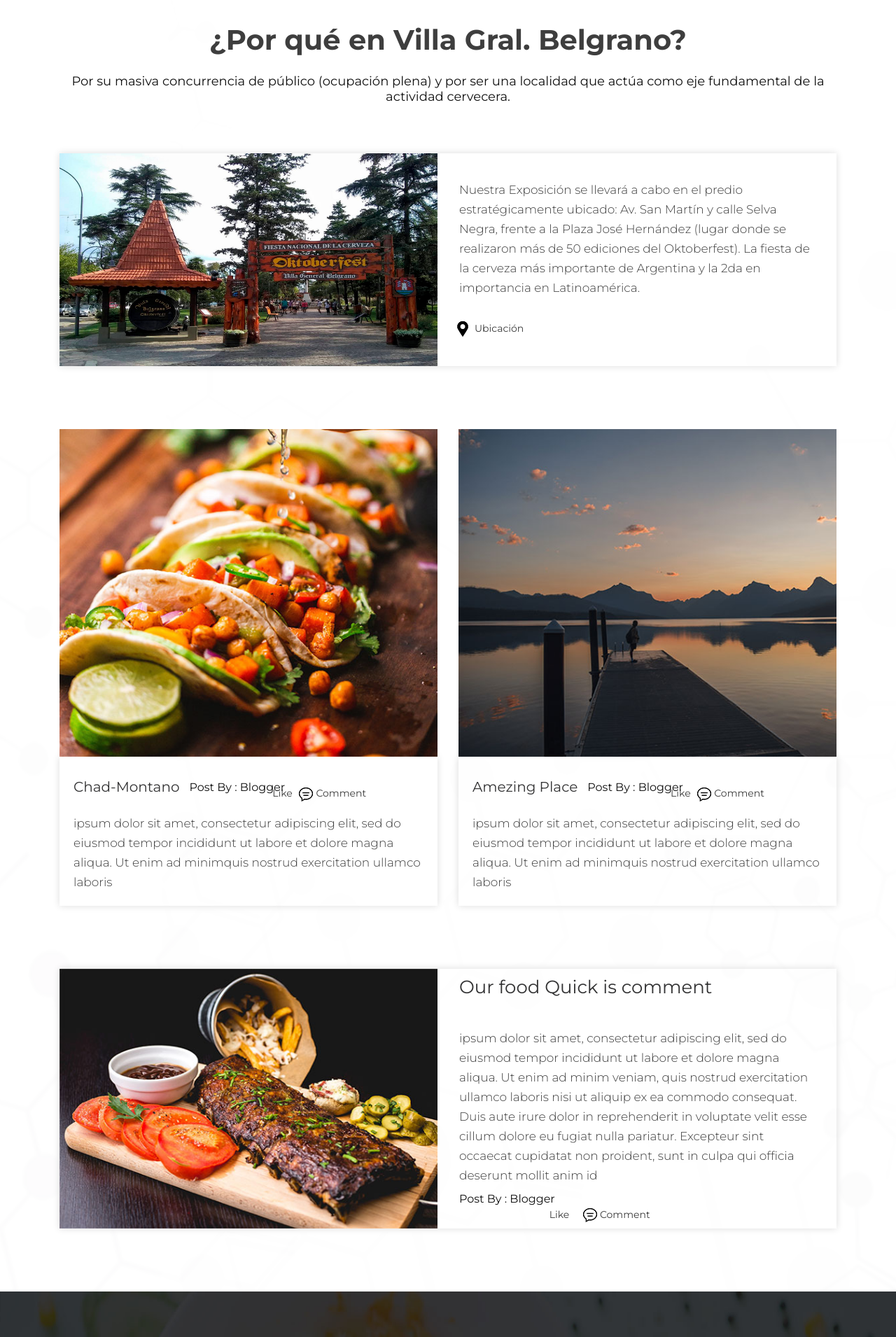
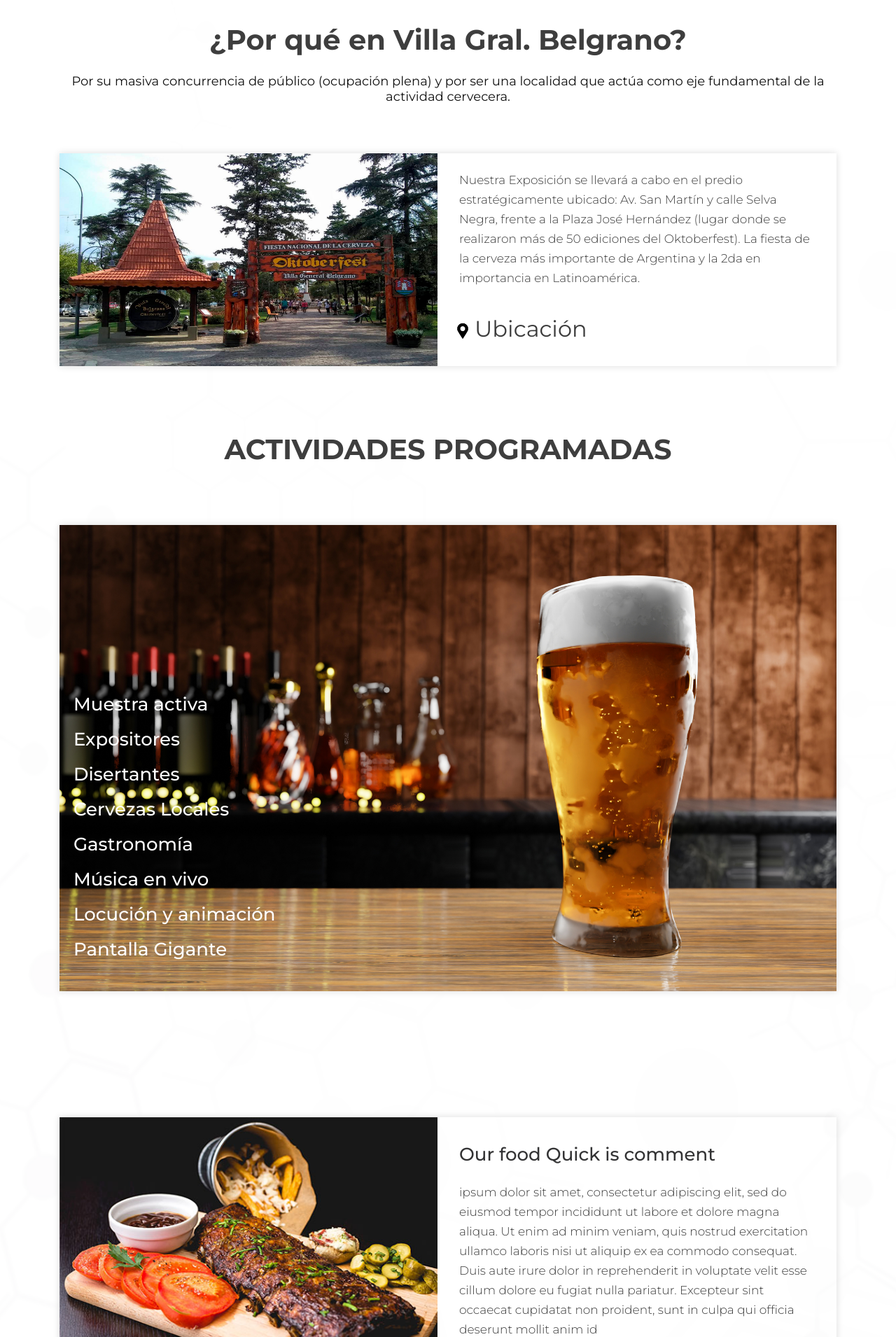
Before and after one commit to tatianadelsoglio/expocervecera, a PHP site: page / in a window 1280 px wide. Shown: the part 1537-3447 px from the top of the page at 70% size. Run offline with PHP 8.4, Linux system fonts and the light colour scheme; some libraries are stand-ins or nearby versions; some web fonts are replaced.

Commit message:
actividades programadas

```diff
--- a/css/style.css
+++ b/css/style.css
@@ -413,7 +413,7 @@ button {
 .our_text_box {padding: 1px 30px 1px 1px;}
 .our_img figure {margin: 0;}
 .our_img figure img {width: 100%;}
-.awesome {padding-bottom:40px; font-size: 26px; line-height: 38px; color:#333334; }
+.awesome {padding-bottom:30px; font-size: 26px; line-height: 20px; color:#333334; font-weight: 500;}
 .our_text_box p {padding-bottom: 10px; color: #3c3c3c; display: inline-block; }
 .flot_left1 {float: left; padding: 0;}
 /* ul.like {float: right;} */
@@ -449,7 +449,11 @@ ul.padding_left2 li img {padding: 0px 10px 0px 30px;}
 
 /** end three section **/
 
-
+li {
+     color: white;
+     font-size: 2rem;
+     font-weight: 400;
+}
 /** end for section **/
 
 .magna_top90 {margin-top: 90px;}
--- a/index.html
+++ b/index.html
@@ -195,6 +195,7 @@
             </div>
           </div>
         </div>
+
         <div class="row">
           <div class="col-md-12">
             <div class="our_two_box">
@@ -254,6 +255,49 @@
             </div>
           </div>
         </div>
+
+        <div id="actividades" class="row">
+          <div class="col-md-12">
+            <div class="titlepage">
+              <h2>ACTIVIDADES PROGRAMADAS</h2>
+            </div>
+          </div>
+        </div>
+
+        <div class="row">
+          <div class="col-md-12">
+            <div class="our_two_box">
+              <div class="row">
+                <div class="col-md-12">
+                  <div class="our_img">
+                    <figure>
+                      <img
+                        class="he_img"
+                        src="images/vaso-cerveza.jpg"
+                        alt="#"
+                      />
+                    </figure>
+
+                    <div class="our_text_box position_box">
+                      <!-- <h3 class="awesome withi_color">ACTIVIDADES PROGRAMADAS</h3> -->
+                      <ul>
+                        <li class="awesome withi_color">Muestra activa</li>
+                        <li class="awesome withi_color">Expositores</li>
+                        <li class="awesome withi_color">Disertantes</li>
+                        <li class="awesome withi_color">Cervezas Locales</li>
+                        <li class="awesome withi_color">Gastronomía</li>
+                        <li class="awesome withi_color">Música en vivo</li>
+                        <li class="awesome withi_color">Locución y animación</li>
+                        <li class="awesome withi_color">Pantalla Gigante</li>
+                      </ul>
+                    </div>
+                  </div>
+                </div>
+              </div>
+            </div>
+          </div>
+        </div>
+
         <!-- <div class="row">
                <div class="col-md-12">
                   <div class="our_two_box">
@@ -284,24 +328,12 @@
         <!-- end secend section -->
 
         <!-- three section -->
-        <div class="row">
+        <!-- <div class="row">
           <div class="col-md-6 padding_bottom2">
-            <div class="our_img">
+             <div class="our_img">
               <figure><img src="images/our_img3.jpg" alt="#" /></figure>
             </div>
             <div class="our_text_box three_box">
-              <div class="post_box d_flex padding_top3">
-                <h3 class="awesome padding_flot">Chad-Montano</h3>
-                <h4 class="flot_left1">Post By : Blogger</h4>
-                <ul class="like padding_left2">
-                  <li>
-                    <a href="#"><img src="images/like.png" alt="#" />Like</a>
-                  </li>
-                  <li>
-                    <a href="#"><img src="images/comm.png" alt="#" />Comment</a>
-                  </li>
-                </ul>
-              </div>
               <p>
                 ipsum dolor sit amet, consectetur adipiscing elit, sed do
                 eiusmod tempor incididunt ut labore et dolore magna aliqua. Ut
@@ -314,18 +346,6 @@
               <figure><img src="images/our_img4.jpg" alt="#" /></figure>
             </div>
             <div class="our_text_box three_box">
-              <div class="post_box d_flex padding_top3">
-                <h3 class="awesome padding_flot">Amezing Place</h3>
-                <h4 class="flot_left1">Post By : Blogger</h4>
-                <ul class="like padding_left2">
-                  <li>
-                    <a href="#"><img src="images/like.png" alt="#" />Like</a>
-                  </li>
-                  <li>
-                    <a href="#"><img src="images/comm.png" alt="#" />Comment</a>
-                  </li>
-                </ul>
-              </div>
               <p>
                 ipsum dolor sit amet, consectetur adipiscing elit, sed do
                 eiusmod tempor incididunt ut labore et dolore magna aliqua. Ut
@@ -333,7 +353,7 @@
               </p>
             </div>
           </div>
-        </div>
+        </div> -->
 
         <!-- end three section -->
 
@@ -360,21 +380,6 @@
                       sint occaecat cupidatat non proident, sunt in culpa qui
                       officia deserunt mollit anim id
                     </p>
-                    <div class="post_box padding_bottom1">
-                      <h4 class="flot_left1">Post By : Blogger</h4>
-                      <ul class="like">
-                        <li>
-                          <a href="#"
-                            ><img src="images/like.png" alt="#" />Like</a
-                          >
-                        </li>
-                        <li>
-                          <a href="#"
-                            ><img src="images/comm.png" alt="#" />Comment</a
-                          >
-                        </li>
-                      </ul>
-                    </div>
                   </div>
                 </div>
               </div>
```
Also changed, not shown: images/vaso-cerveza.jpg (added).
